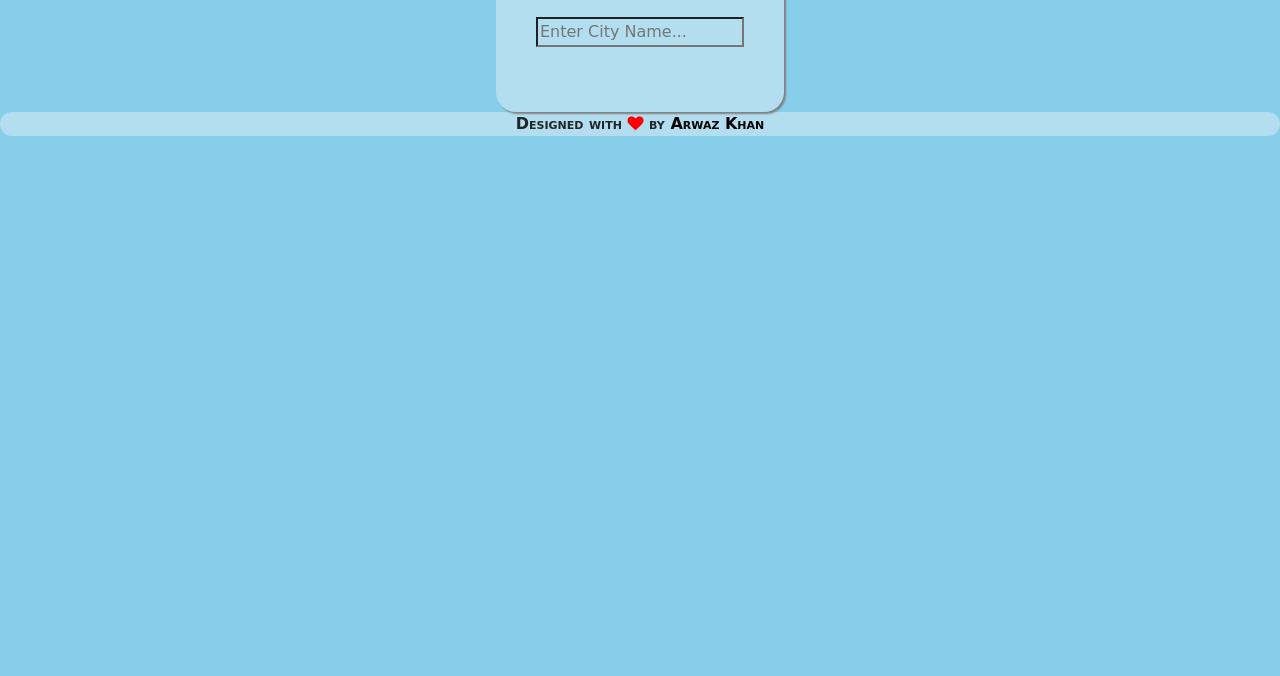
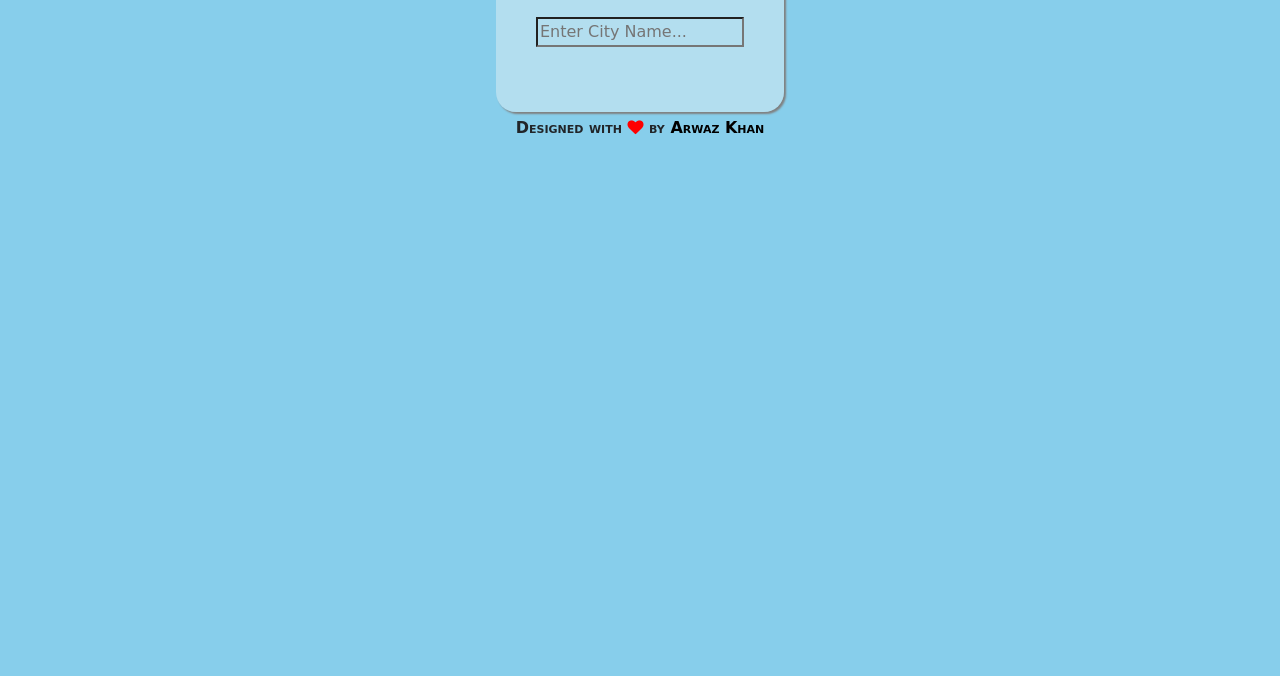
Before and after one commit to arwazkhan189/Weather-app, a plain HTML site: page index.html in a window 1280 px wide. Shown: the part 124-800 px from the top of the page. Drawn offline with nearby package versions, Linux system fonts and the light colour scheme; a web font is replaced by a local one.

Commit message:
Update index.html

```diff
--- a/index.html
+++ b/index.html
@@ -70,12 +70,6 @@
     .weather{
     font-size: x-large;
     }
-    #footer{
-      background-color: rgba(245, 245, 245, 0.4);
-      bottom: 0;
-      width: 100%;
-      border-radius: 100px;
-    }
     </style>
 
   </head>
@@ -115,7 +109,7 @@
 
       <!--footer-->
       <footer id='footer' >
-        <div class="text-center ">
+        <div class="text-center py-1 ">
           <p>Designed with <i class="fa fa-heart" aria-hidden="true" style="color: red;"></i> by <a href="https://arwazkhan.me/" target="_blank" style="color: black;">Arwaz Khan</a></p>
         </div>
       </footer>
```
